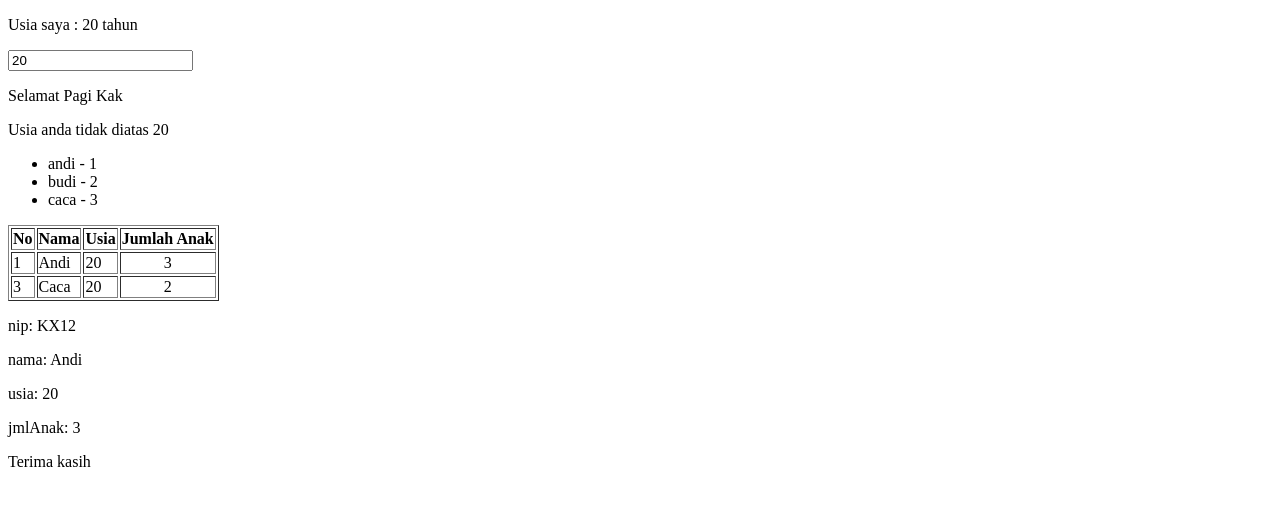
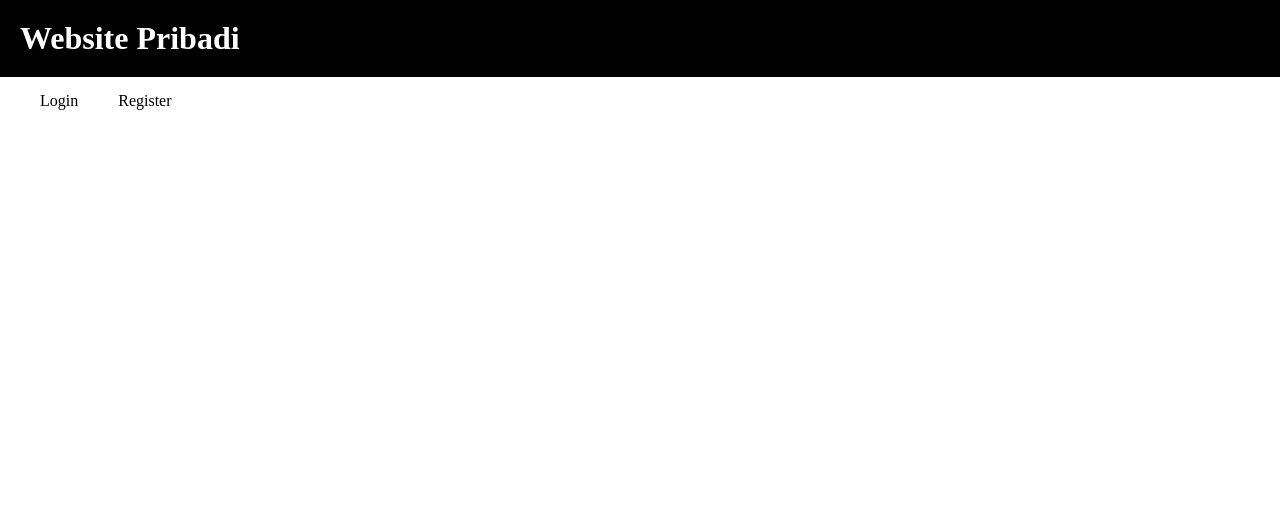
Before and after one commit to alfatta/vue-pertama, a Vue app: page / in a window 1280 px wide. Shown: the top 506 px of the page. Built offline with nearby package versions, Linux system fonts and the light colour scheme.

Commit message:
day 2 : components

```diff
--- a/src/App.vue
+++ b/src/App.vue
@@ -1,74 +1,23 @@
 <template>
-  <p>Usia saya : {{ usia }} tahun</p>
-  <input type="number" v-model.number="usia" />
-
-  <template v-if="usiaDiatas20">
-    <p>Selamat Pagi Pak</p>
-    <p>Usia anda diatas 20</p>
-  </template>
-
-  <template v-else>
-    <p>Selamat Pagi Kak</p>
-    <p>Usia anda tidak diatas 20</p>
-  </template>
-
-  <ul>
-    <li v-for="(pegawai, i) in listPegawai">{{ pegawai }} - {{ i + 1 }}</li>
-  </ul>
-
-  <table border="1">
-    <thead>
-      <tr>
-        <th>No</th>
-        <th>Nama</th>
-        <th>Usia</th>
-        <th>Jumlah Anak</th>
-      </tr>
-    </thead>
-    <tbody>
-      <template
-        v-for="(pegawai, i) in listPegawaiAdv"
-        :key="pegawai.nip">
-        <tr v-if="pegawai.jmlAnak > 0">
-          <td>{{ i + 1 }}</td>
-          <td>{{ pegawai.nama }}</td>
-          <td>{{ pegawai.usia }}</td>
-          <td align="center">{{ pegawai.jmlAnak }}</td>
-        </tr>
-      </template>
-    </tbody>
-  </table>
-
-  <p v-for="(value, key, i) in pegawaiTerbaik">
-    {{ key }}: {{ value}}
-  </p>
-
-  <p>Terima kasih</p>
+  <Header />
+  <Navbar />
+  <div class="articles">
+    <div class="article" v-for="n in 10"></div>
+  </div>
+  <div class="sidebar">
+    <div class="widget" v-for="n in 10"></div>
+  </div>
+  <div class="footer"></div>
 </template>
 
 <script>
+import Header from "./components/Header.vue";
+import Navbar from "./components/Navbar.vue";
+
 export default {
-  data() {
-    return {
-      listPegawai: ["andi", "budi", "caca"],
-      listPegawaiAdv: [
-        { nip: "KX12", nama: "Andi", usia: 20, jmlAnak: 3 },
-        { nip: "CD98", nama: "Budi", usia: 20, jmlAnak: 0 },
-        { nip: "PQ52", nama: "Caca", usia: 20, jmlAnak: 2 },
-      ],
-      pegawaiTerbaik: {
-        nip: "KX12",
-        nama: "Andi",
-        usia: 20,
-        jmlAnak: 3
-      },
-      usia: 20,
-    };
-  },
-  computed: {
-    usiaDiatas20() {
-      return this.usia > 20;
-    },
-  },
+  components: {
+    Header,
+    Navbar,
+  }
 };
 </script>
--- a/src/assets/main.css
+++ b/src/assets/main.css
@@ -1,6 +1,6 @@
 body,
 body * {
-  /* margin: 0;
-  padding: 0; */
+  margin: 0;
+  padding: 0;
   box-sizing: border-box;
 }
--- /dev/null
+++ b/src/components/Header.vue
@@ -0,0 +1,30 @@
+<template>
+  <div class="header">
+    <h1>
+      {{ title }}
+    </h1>
+  </div>
+</template>
+
+
+<script>
+export default {
+  data() {
+    return {
+      title: "Website Pribadi"
+    }
+  }
+}
+</script>
+
+<style scoped>
+div.header {
+  background-color: black;
+  color: white;
+  padding: 20px;
+}
+
+h1 {
+  font-size: 32px;
+}
+</style>
--- /dev/null
+++ b/src/components/Navbar.vue
@@ -0,0 +1,55 @@
+<template>
+<div class="navbar" :style="{
+  padding: '5px 20px',
+  display: 'flex'
+}">
+  <template v-for="link in links" :key="url">
+    <a
+      v-if="link.needLogin == isLogin"
+      :href="link.url"
+      @click="(evt) => urlHandler(link.title, evt)"
+      :style="{
+        padding: '10px 20px',
+        textDecoration: 'none',
+        color: 'black',
+      }">
+      {{ link.title }}
+    </a>
+  </template>
+</div>
+</template>
+
+<script>
+export default {
+  data() {
+    return {
+      isLogin: false,
+      links: [
+        { title: "Google", url: "google.com", needLogin: true },
+        { title: "Facebook", url: "facebook.com", needLogin: true },
+        { title: "Logout", url: "github.com", needLogin: true },
+        { title: "Login", url: "github.com", needLogin: false },
+        { title: "Register", url: "github.com", needLogin: false },
+      ]
+    }
+  },
+  methods: {
+    urlHandler(title, evt) {
+      if (title == 'Login') {
+        this.isLogin = true
+        evt.preventDefault()
+      } else if (title == 'Logout') {
+        this.isLogin = false
+        evt.preventDefault()
+      }
+    }
+  },
+}
+</script>
+
+
+<style>
+a:hover {
+  background-color: lightcyan;
+}
+</style>
```
